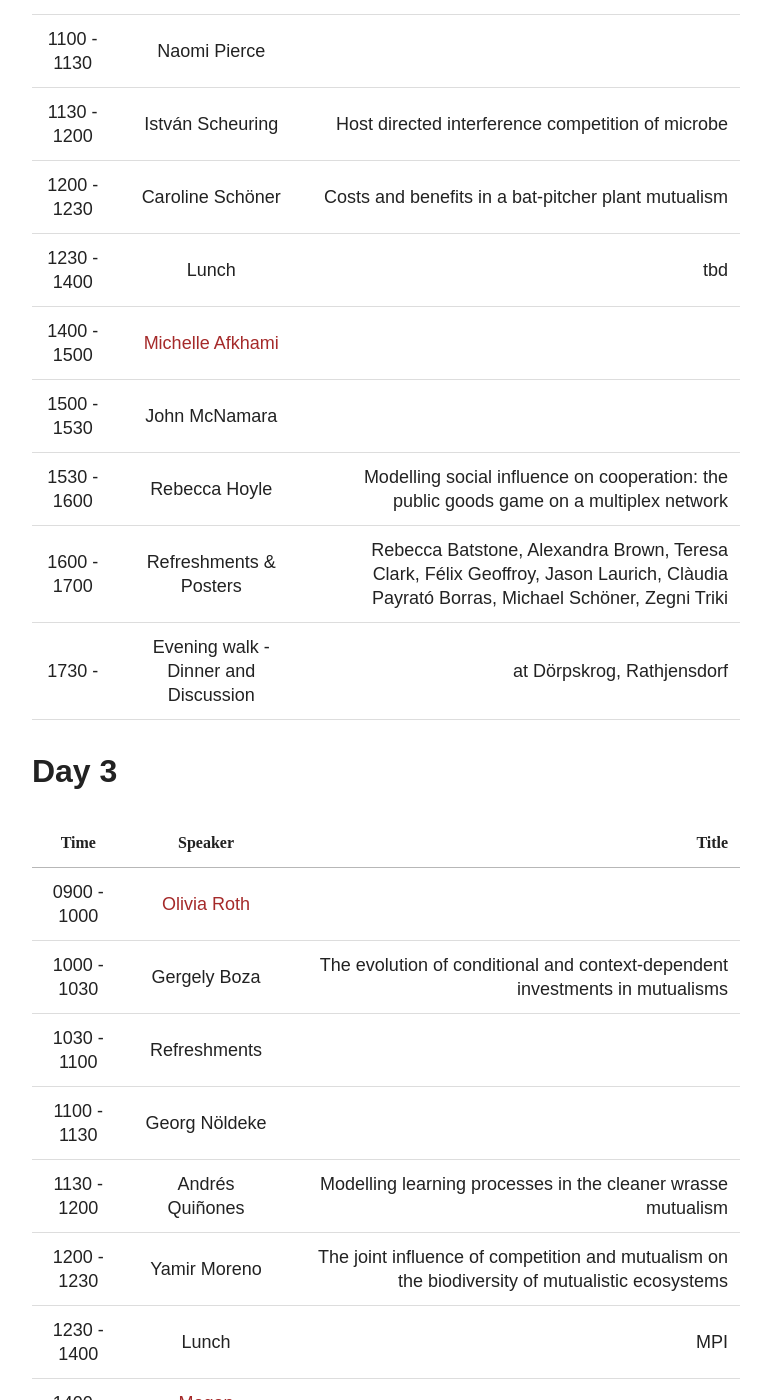
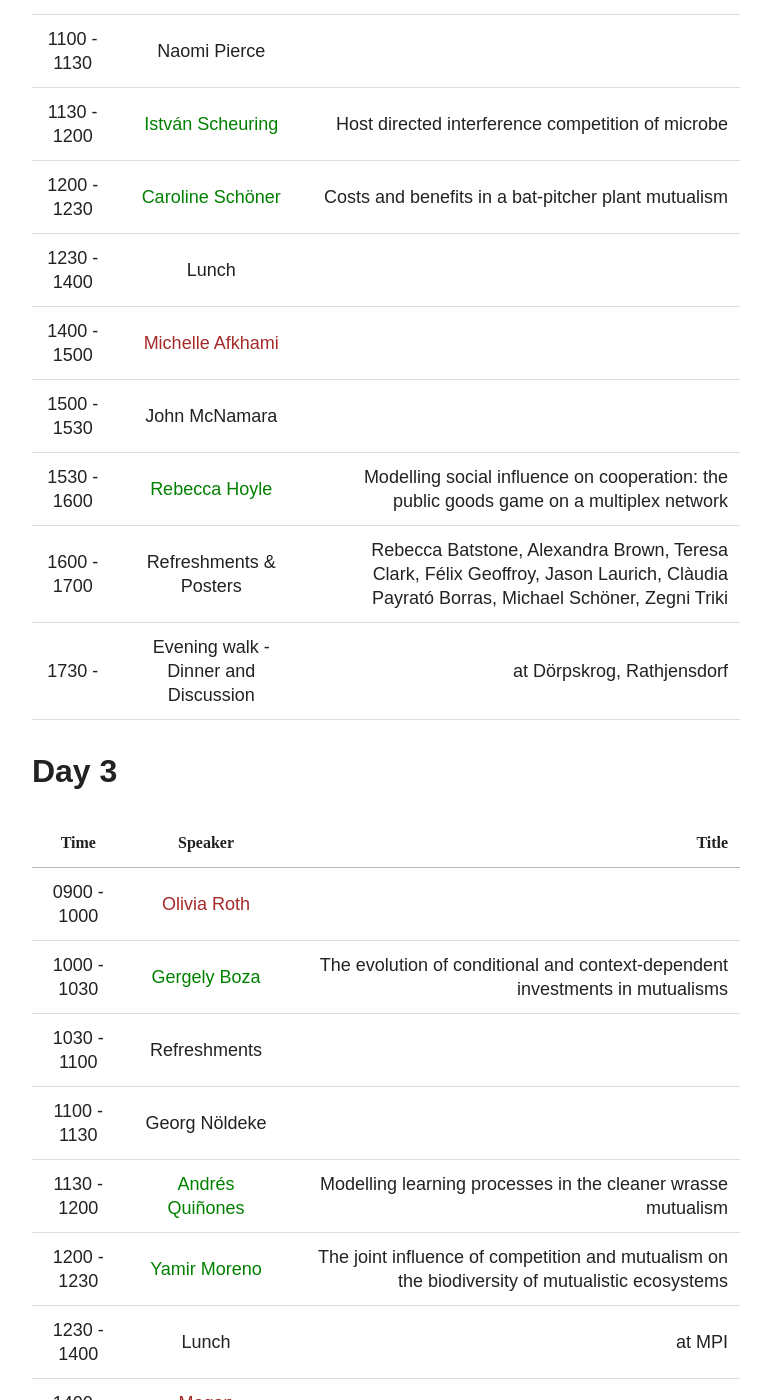
Before and after one commit to bionomics/bionomics, a Jekyll site: the page built from schedule/index.md, in a window 1280 px wide and 1400 px high, scrolled down 2100 px. Shown: the whole window, without its empty margins (254-1025 px from the left). Built offline with Jekyll 4.4.1, drawn with Linux system fonts in a browser that asks for light colours; nearby versions of some CDN libraries.

Commit message:
links and edits

```diff
--- a/schedule/index.md
+++ b/schedule/index.md
@@ -47,15 +47,15 @@ image:
 | Time | Speaker | Title |
 |:--------:|:-------:|--------:|
 | 0900 - 1000 | <a href="{{ site.url }}/articles/erol-akcay/" style="color:#a52a2a;" >Erol Akçay</a>   |    |
-| 1000 - 1030 | Laura Hernandez   | The role of mutualistic interactions as market stabilizers    |
+| 1000 - 1030 | <a href="{{ site.url }}/articles/laura-hernandez/" style="color:#008000;" >Laura Hernandez</a>   | The role of mutualistic interactions as market stabilizers    |
 | 1030 - 1100 | Refreshments   |    |
 | 1100 - 1130 | Naomi Pierce   |    |
-| 1130 - 1200 | István Scheuring   | Host directed interference competition of microbe   |
-| 1200 - 1230 | Caroline Schöner   | Costs and benefits in a bat-pitcher plant mutualism   |
-| 1230 - 1400 | Lunch   |  tbd |
+| 1130 - 1200 | <a href="{{ site.url }}/articles/istvan-scheuring/" style="color:#008000;" >István Scheuring</a>   | Host directed interference competition of microbe   |
+| 1200 - 1230 | <a href="{{ site.url }}/articles/caroline-schoener/" style="color:#008000;" >Caroline Schöner</a>   | Costs and benefits in a bat-pitcher plant mutualism   |
+| 1230 - 1400 | Lunch   |   |
 | 1400 - 1500 | <a href="{{ site.url }}/articles/michelle-afkhami/" style="color:#a52a2a;" >Michelle Afkhami </a>  |    |
 | 1500 - 1530 | John McNamara   |    |
-| 1530 - 1600 | Rebecca Hoyle   | Modelling social influence on cooperation: the public goods game on a multiplex network   |
+| 1530 - 1600 | <a href="{{ site.url }}/articles/rebecca-hoyle/" style="color:#008000;" >Rebecca Hoyle</a>   | Modelling social influence on cooperation: the public goods game on a multiplex network   |
 | 1600 - 1700 | Refreshments & Posters   | Rebecca Batstone, Alexandra Brown, Teresa Clark, Félix Geoffroy, Jason Laurich, Clàudia Payrató Borras, Michael Schöner, Zegni Triki  |
 | 1730 -    | Evening walk - Dinner and Discussion   | at Dörpskrog, Rathjensdorf   |
 |----
@@ -66,12 +66,12 @@ image:
 | Time | Speaker | Title |
 |:-----------:|:-------:|--------:|
 | 0900 - 1000 | <a href="{{ site.url }}/articles/olivia-roth/" style="color:#a52a2a;" >Olivia Roth</a>   |    |
-| 1000 - 1030 | Gergely Boza   | The evolution of conditional and context-dependent investments in mutualisms   |
+| 1000 - 1030 | <a href="{{ site.url }}/articles/gergely-boza/" style="color:#008000;" >Gergely Boza</a>   | The evolution of conditional and context-dependent investments in mutualisms   |
 | 1030 - 1100 | Refreshments   |   |
 | 1100 - 1130 | Georg Nöldeke   | |
-| 1130 - 1200 | Andrés Quiñones   | Modelling learning processes in the cleaner wrasse mutualism |
-| 1200 - 1230 | Yamir Moreno  | The joint influence of competition and mutualism on the biodiversity of mutualistic ecosystems |
-| 1230 - 1400 | Lunch   | MPI |
+| 1130 - 1200 | <a href="{{ site.url }}/articles/andres-quinones/" style="color:#008000;" >Andrés Quiñones</a>   | Modelling learning processes in the cleaner wrasse mutualism |
+| 1200 - 1230 | <a href="{{ site.url }}/articles/yamir-moreno/" style="color:#008000;" >Yamir Moreno</a>  | The joint influence of competition and mutualism on the biodiversity of mutualistic ecosystems |
+| 1230 - 1400 | Lunch   | at MPI |
 | 1400 - 1500 | <a href="{{ site.url }}/articles/megan-frederickson/" style="color:#a52a2a;" >Megan Frederickson</a>  |    |
 | 1500 - 1530  | Christoph Hauert   |    |
 | 1530 - 1600  | Redouan Bshary   |    |
```
